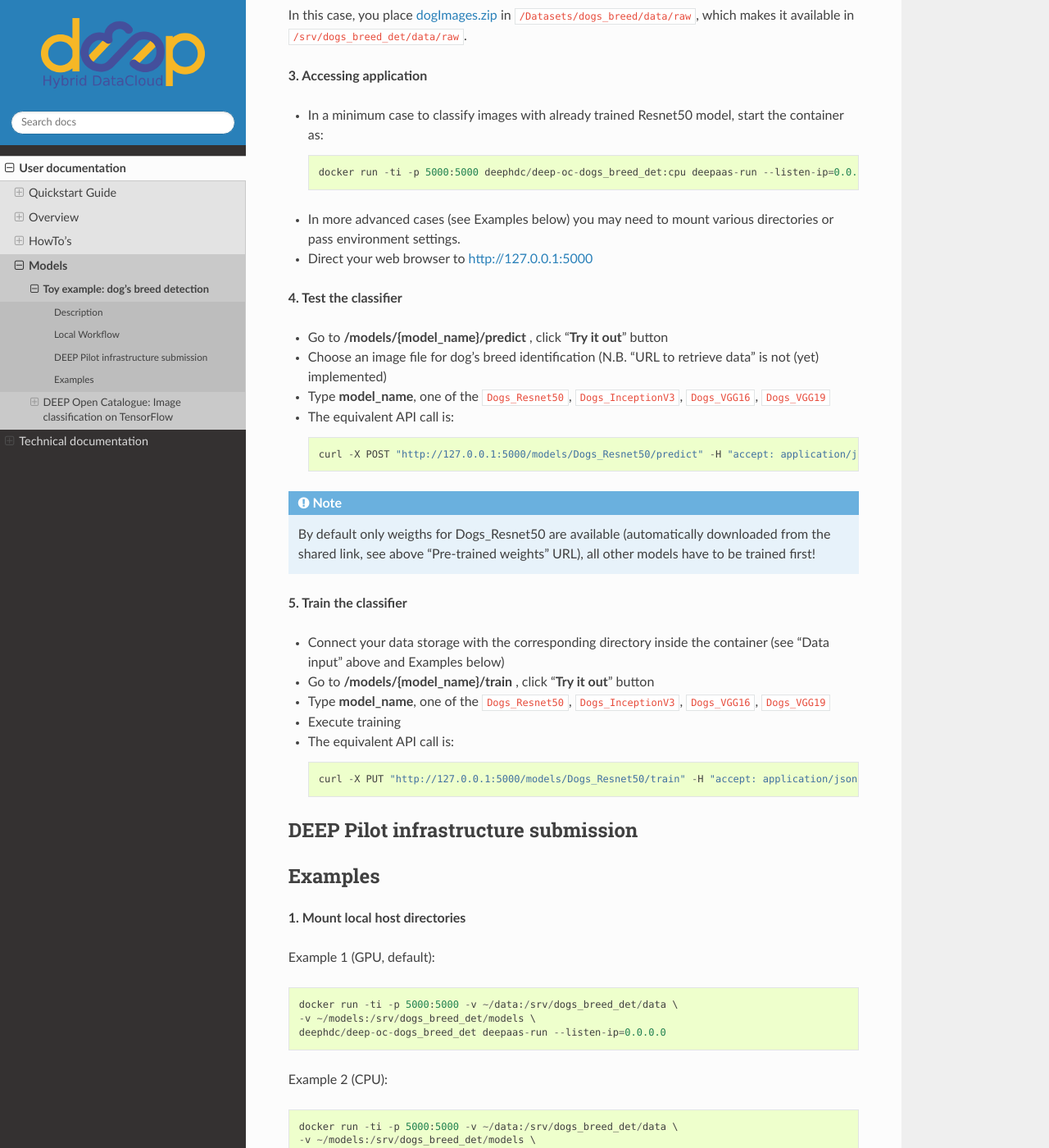
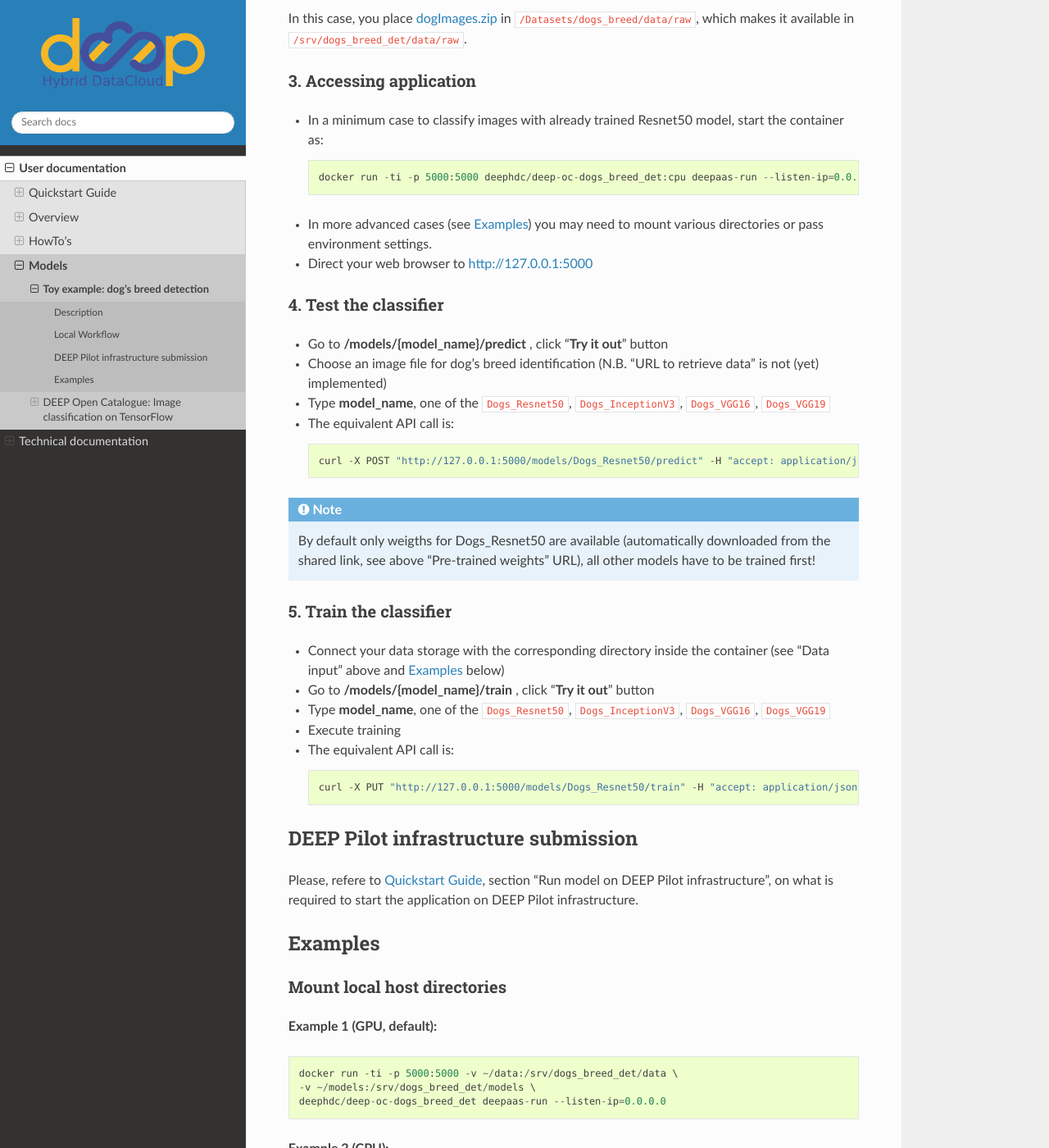
Before and after one commit to deephdc/deep-docs, a Sphinx documentation site: the page built from source/user/models/toy_model-dog_breeds.rst, in a window 1280 px wide and 1400 px high, scrolled down 2667 px. Shown: the whole window at 82% size. Built offline with Sphinx 7.4.7 and the Read the Docs theme 2.0.0, drawn with Linux system fonts in a browser that asks for light colours; some of the changed text lies outside the part shown.

Commit message:
final(?) version of toy-example description

```diff
--- a/source/user/models/toy_model-dog_breeds.rst
+++ b/source/user/models/toy_model-dog_breeds.rst
@@ -46,12 +46,13 @@
 The described workflow supposes usage of downloaded from DEEP Open Catalogue Docker images, i.e. you need either
 `docker <https://docs.docker.com/install/#supported-platforms>`_ or `udocker <https://github.com/indigo-dc/udocker/releases>`_ tool.
 
-**1. Workflow intro**
+1. Workflow intro
+""""""""""""""""""
 
-1) `DEEPaaS API <https://deepaas.readthedocs.io/en/stable/>`_ uses port 5000 for access, one therefore has to map the container and host ports,
-see Examples below.
+a. `DEEPaaS API <https://deepaas.readthedocs.io/en/stable/>`_ uses port 5000 for access, one therefore has to map the container and host ports,
+see :ref:`sec-examples`.
 
-2) Following two directories inside the docker container are used for input and output:
+b. Following two directories inside the docker container are used for input and output:
 
 +--------------------------------+----------------------------------------+
 | **Directory inside container** |             **Description**            |
@@ -64,9 +65,10 @@
 If you want to perform full training, then you need to mount your data into ``/srv/dogs_breed_det/data``.
 
 If you want to keep trained weights in the persistant place, then you have to mount ``/srv/dogs_breed_det/models``
-to a persistent volume. You can either use your local directories or connect your remote storage, see Examples below.
+to a persistent volume. You can either use your local directories or connect your remote storage, see :ref:`sec-examples`.
 
-**2. Data input**
+2. Data input
+""""""""""""""
 
 Original dataset consists of dog's images for 133 breeds. The images are compressed in
 one `dogImages.zip <https://s3-us-west-1.amazonaws.com/udacity-aind/dog-project/dogImages.zip>`_  file.
@@ -123,19 +125,21 @@
 which makes it available in ``/srv/dogs_breed_det/data/raw``.
 
 
-**3. Accessing application**
+3. Accessing application
+""""""""""""""""""""""""
 
 * In a minimum case to classify images with already trained Resnet50 model, start the container as::
 
     docker run -ti -p 5000:5000 deephdc/deep-oc-dogs_breed_det:cpu deepaas-run --listen-ip=0.0.0.0
 
 
-* In more advanced cases (see Examples below) you may need to mount various directories or pass environment settings.
+* In more advanced cases (see :ref:`sec-examples`) you may need to mount various directories or pass environment settings.
 
 * Direct your web browser to http://127.0.0.1:5000
 
 
-**4. Test the classifier**
+4. Test the classifier
+"""""""""""""""""""""""
 
 * Go to **/models/{model_name}/predict** , click "**Try it out**" button
 
@@ -164,20 +169,25 @@
 DEEP Pilot infrastructure submission
 ------------------------------------
 
+Please, refere to :doc:`Quickstart Guide <../quickstart>`, section "Run model on DEEP Pilot infrastructure",
+on what is required to start the application on DEEP Pilot infrastructure.
+
+.. _sec-examples:
 
 Examples
 --------
 
-**1. Mount local host directories**
+Mount local host directories
+"""""""""""""""""""""""""""""
 
-Example 1 (GPU, default):
+**Example 1 (GPU, default):**
 ::
 
     docker run -ti -p 5000:5000 -v ~/data:/srv/dogs_breed_det/data \
     -v ~/models:/srv/dogs_breed_det/models \
     deephdc/deep-oc-dogs_breed_det deepaas-run --listen-ip=0.0.0.0
 
-Example 2 (CPU):
+**Example 2 (CPU):**
 ::
 
     docker run -ti -p 5000:5000 -v ~/data:/srv/dogs_breed_det/data \
@@ -194,7 +205,7 @@
 If you are familiar with the `rclone <https://rclone.org/>`_ tool, you probably have ``rclone.conf`` file on your host.
 You can rename one of the pre-configured remote storages to ``deepnc``, then mount host directory with your ``rclone.conf`` file into the container:
 
-Example 3: using in the container ``rclone.conf`` from your host
+**Example 3:** using in the container ``rclone.conf`` from your host
 ::
 
     docker run -ti -p 5000:5000 -v $HOSTDIR_WITH_RCLONE_CONF:/srv/rclone \
@@ -203,7 +214,7 @@
 
 `dogImages.zip <https://s3-us-west-1.amazonaws.com/udacity-aind/dog-project/dogImages.zip>`_  file is expected to be in ``/Datasets/dogs_breed/data/raw``
 
-Example 4: ``rclone.conf`` with `DEEP-Nextcloud <https://nc.deep-hybrid-datacloud.eu/>`_ configured as ``deepnc`` remote storage:
+**Example 4:** ``rclone.conf`` with `DEEP-Nextcloud <https://nc.deep-hybrid-datacloud.eu/>`_ configured as ``deepnc`` remote storage:
 ::
     [deepnc]
     type = webdav
@@ -213,7 +224,7 @@
     pass = YYYYYYYYYYYYYYYYYYYYYYYYYYYYYYYYYYYYYYY
 
 
-Example 5: ``rclone.conf`` with Google Drive configured as ``deepnc`` remote storage:
+**Example 5:** ``rclone.conf`` with Google Drive configured as ``deepnc`` remote storage:
 ::
     [deepnc]
     type = drive
```
Also changed, not shown: other parts of source/user/models/toy_model-dog_breeds.rst (+10 -7 lines).
